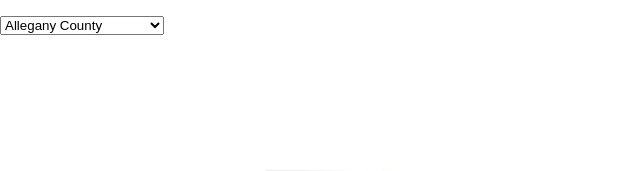
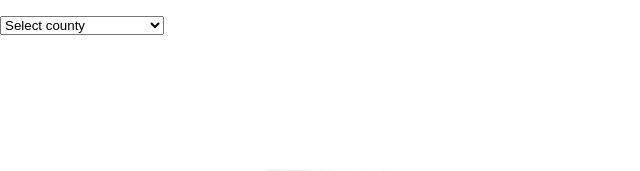
Before and after one commit to atran126/CMSC498Ofinal, a website: page index.html in a window 1280 px wide. Shown: the top 171 px of the page, 0-640 px from the left. Drawn offline with nearby package versions, Linux system fonts and the light colour scheme.

Commit message:
Tried to integrate parts

```diff
--- a/index.html
+++ b/index.html
@@ -5,6 +5,7 @@
     <title>Group Project</title>
     <script src="./static/js/d3.js"></script>
     <script src="https://cdnjs.cloudflare.com/ajax/libs/jquery/3.5.0/jquery.min.js" integrity="sha256-xNzN2a4ltkB44Mc/Jz3pT4iU1cmeR0FkXs4pru/JxaQ=" crossorigin="anonymous"></script>
+    <script src="./static/js/revenue_breakdown.js"></script>
     <link rel="stylesheet" type="text/css" href="./static/css/group.css">
 
 </head>
@@ -13,38 +14,40 @@
   <p>
 
     <select id = "county" onclick = "submission()">
-    <option onclick="submission()" value = "AL">Allegany County</option>
-    <option onclick="submission()" value = "AK">Anne Arundel County</option>
-    <option onclick="submission()" value = "AZ">Baltimore County</option>
-    <option onclick="submission()" value = "CA">Baltimore City</option>
-    <option onclick="submission()" value = "CO">Calvert County</option>
-    <option onclick="submission()" value = "CT">Caroline County</option>
-    <option onclick="submission()" value = "DE">Carroll County</option>
-    <option onclick="submission()" value = "FL">Cecil County</option>
-    <option onclick="submission()" value = "GA">Charles County</option>
-    <option onclick="submission()" value = "ID">Dorchester County</option>
-    <option onclick="submission()" value = "IL">Frederick County</option>
-    <option onclick="submission()" value = "IN">Garrett County</option>
-    <option onclick="submission()" value = "IA">Harford County</option>
-    <option onclick="submission()" value = "KS">Howard County</option>
-    <option onclick="submission()" value = "KY">Kent County</option>
-    <option onclick="submission()" value = "LA">Montgomery County</option>
-    <option onclick="submission()" value = "ME">Prince George's County</option>
-    <option onclick="submission()" value = "MD">Queen Anne's County</option>
-    <option onclick="submission()" value = "MA">Somerset County</option>
-    <option onclick="submission()" value = "MI">St. Mary's County</option>
-    <option onclick="submission()" value = "MN">Talbot County</option>
-    <option onclick="submission()" value = "MS">Washington County</option>
-    <option onclick="submission()" value = "MO">Wicomico County</option>
-    <option onclick="submission()" value = "MT">Worcester County</option>
+      <option value = "se">Select county</option>
+      <option onclick="submission()" value = "ALLEGANY COUNTY PUBLIC SCHOOLS">Allegany County</option>
+      <option onclick="submission()" value = "ANNE ARUNDEL CO SCHS">Anne Arundel County</option>
+      <option onclick="submission()" value = "BALTIMORE COUNTY SCHOOLS">Baltimore County</option>
+      <option onclick="submission()" value = "BALTIMORE CITY SCHOOLS">Baltimore City</option>
+      <option onclick="submission()" value = "CALVERT CO SCHS">Calvert County</option>
+      <option onclick="submission()" value = "CAROLINE CO SCHS">Caroline County</option>
+      <option onclick="submission()" value = "CARROLL CO SCHS">Carroll County</option>
+      <option onclick="submission()" value = "CECIL COUNTY PUBLIC SCHOOLS">Cecil County</option>
+      <option onclick="submission()" value = "CHARLES CO SCHS">Charles County</option>
+      <option onclick="submission()" value = "DORCHESTER CO SCHS">Dorchester County</option>
+      <option onclick="submission()" value = "FREDERICK CO SCHOOLS">Frederick County</option>
+      <option onclick="submission()" value = "GARRETT COUNTY SCHOOLS">Garrett County</option>
+      <option onclick="submission()" value = "HARFORD CO SCH">Harford County</option>
+      <option onclick="submission()" value = "HOWARD COUNTY SCHOOLS">Howard County</option>
+      <option onclick="submission()" value = "KENT COUNTY SCHOOLS">Kent County</option>
+      <option onclick="submission()" value = "MONTGOMERY COUNTY SCHOOLS">Montgomery County</option>
+      <option onclick="submission()" value = "PRINCE GEORGES CO SCHS">Prince George's County</option>
+      <option onclick="submission()" value = "QUEEN ANNES COUNTY SCHOOLS">Queen Anne's County</option>
+      <option onclick="submission()" value = "SOMERSET CO SCHS">Somerset County</option>
+      <option onclick="submission()" value = "ST MARYS CO SCHS">St. Mary's County</option>
+      <option onclick="submission()" value = "TALBOT CO SCHS">Talbot County</option>
+      <option onclick="submission()" value = "WASHINGTON CO SCHS">Washington County</option>
+      <option onclick="submission()" value = "WICOMICO CO SCHOOLS">Wicomico County</option>
+      <option onclick="submission()" value = "WORCESTER CO BOARD OF EDUCATION">Worcester County</option>
     </select>
 </p>
+
 
         <div id="map">
 
         </div>
 
-    <script src="./static/js/map.js"></script>
+<script src="./static/js/map.js"></script>
 </body>
 
 </html>
--- a/static/js/map.js
+++ b/static/js/map.js
@@ -2,9 +2,8 @@ var bgColor = "#eee";
 var width = 1400;
 var height = 700;
 
-// Input from map HTML
 function submission() {
-
+  rsubmission();
 }
 
 // D3 Projection
--- a/static/js/revenue_breakdown.js
+++ b/static/js/revenue_breakdown.js
@@ -2,7 +2,7 @@ var margins = {tp: 20, btm: 180, lft: 80, rt: 30};
 var width = 600;
 var height = 600;
 
-function submission() {
+function rsubmission() {
 
     var county = document.getElementById("county").value;
     var chart = document.getElementById("vis");
@@ -26,6 +26,7 @@ function createChart(jsonTuples, county, chart) {
       .domain([1, data[0].value])
       .range([height - margins.btm - margins.tp,0]);
 
+      // Creates bar chart
       d3.select(chart)
         .selectAll("rect")
         .data(data)
@@ -35,19 +36,20 @@ function createChart(jsonTuples, county, chart) {
         .attr("y", d => margins.tp + hScale(d.value) + "px")
         .attr("width", xBand.bandwidth())
         .attr("height", d=> (height - margins.tp - margins.btm - hScale(d.value)))
-
         .attr("fill", "red");
 
+        // X-axis
         d3.select(chart).append("g")
           .attr("transform",`translate(0,${height - margins.btm})`)
           .call(d3.axisBottom(xBand))
 
 
 
-
+        // Y-axis
         d3.select(chart).append("g")
           .attr("transform", `translate(${margins.lft}, ${margins.tp})`)
           .call(d3.axisLeft(hScale));
+
           // Y-axis label
         d3.select(chart).append("text")
           .attr("x", 0 - height/2)
@@ -58,11 +60,14 @@ function createChart(jsonTuples, county, chart) {
 
 }
 
+// Filters the json data so that it only returns funding for a specific county
 function filterData(county, jsonTuples) {
   var obj = [];
   jsonTuples.forEach((j) => {
     if (j.NAME === county) {
       console.log("Hello there");
+
+      // Create objects for each type of funding
       var total = {};
       var federal = {};
       var state = {};
@@ -79,6 +84,7 @@ function filterData(county, jsonTuples) {
       local.value= j.TLOCREV;
       local.name = "Local";
 
+      // Add objects to array
       obj.push(total);
       obj.push(federal);
       obj.push(state);
@@ -88,6 +94,8 @@ function filterData(county, jsonTuples) {
   });
   return obj;
 }
+
+// Gets data from server
 function getData() {
   return new Promise((resolve, reject) => {
     var data_arr = [];
```
